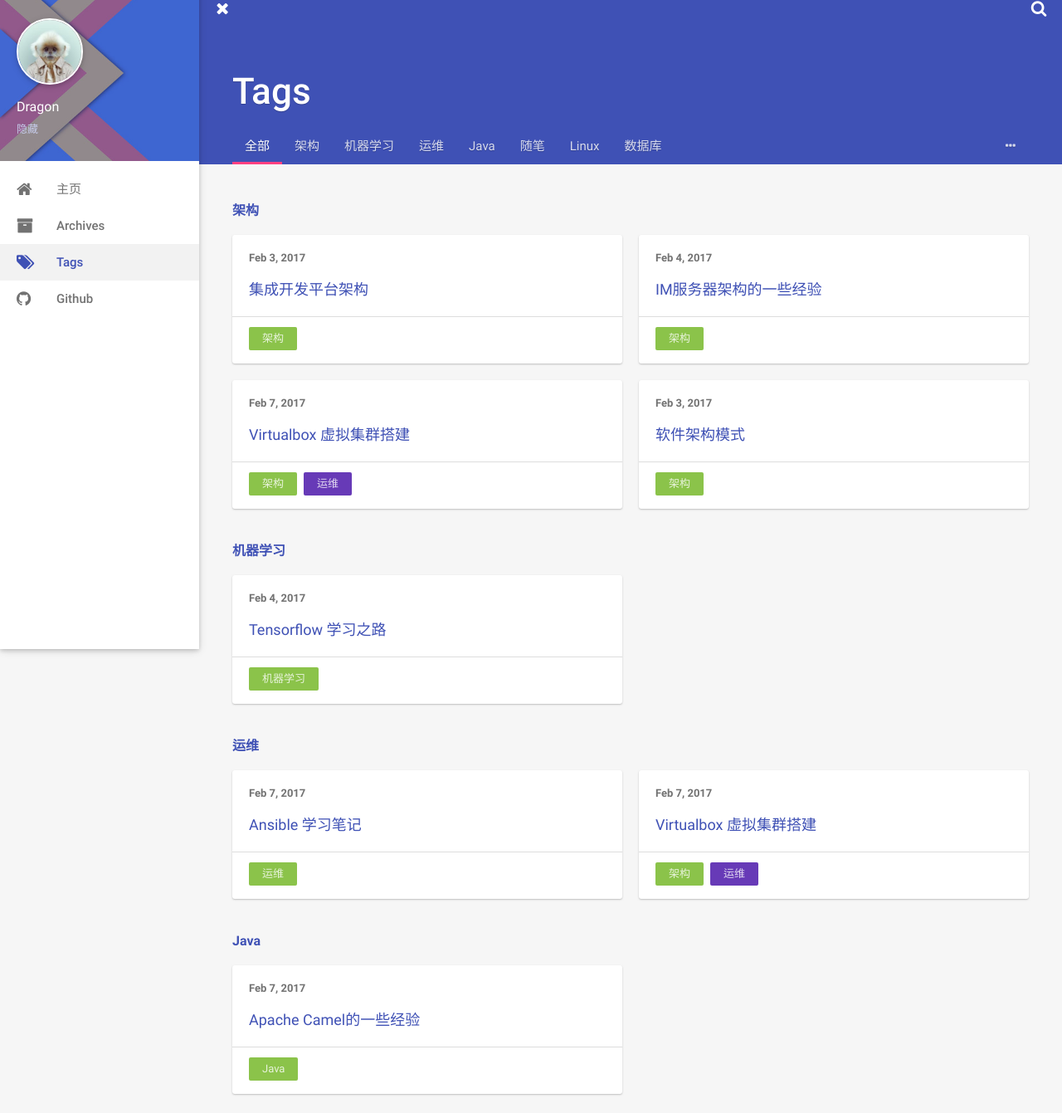
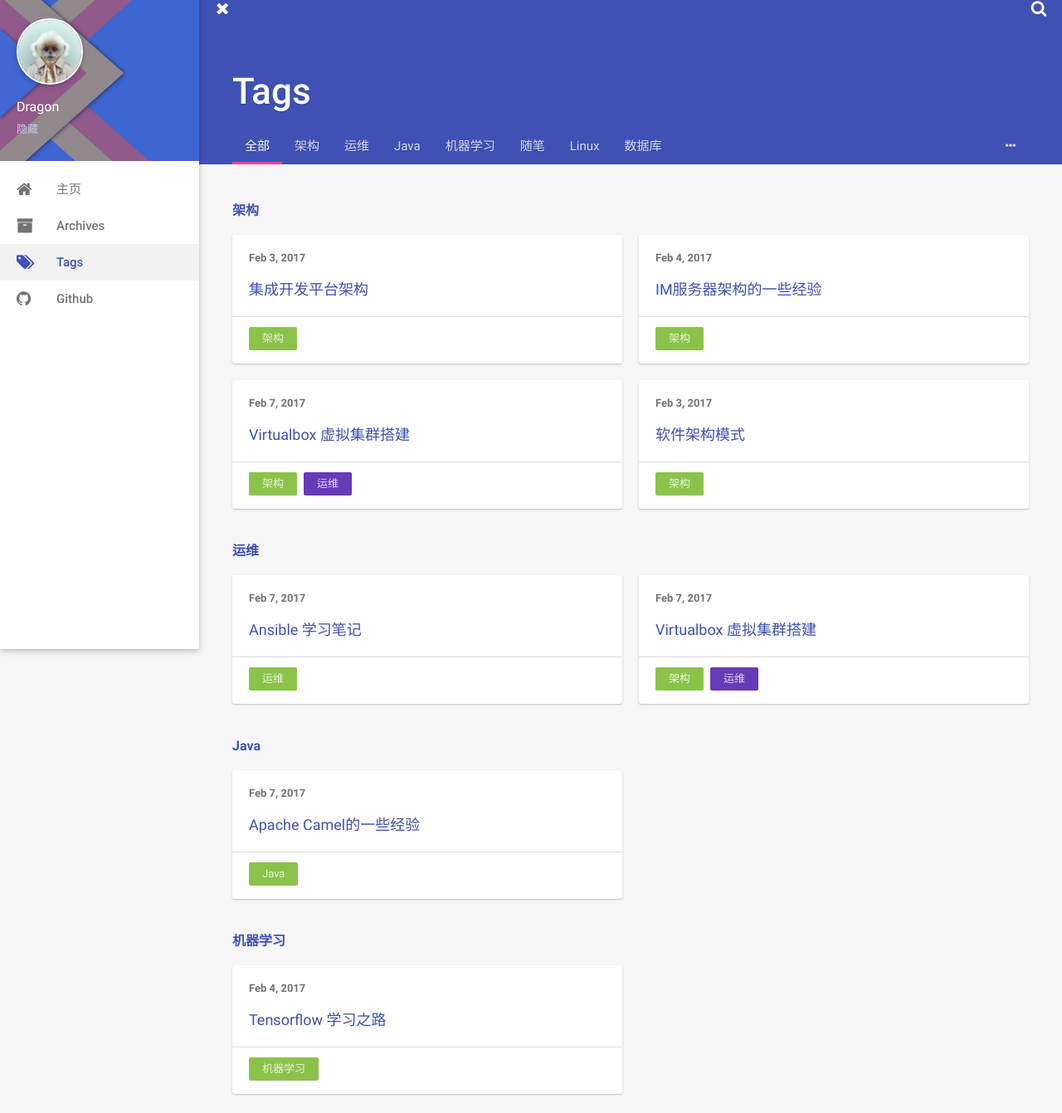
Before and after one commit to dragon-lab/dragon-lab.github.io, a plain HTML site: page tags/index.html in a window 1280 px wide. Shown: the part 18-1359 px from the top of the page at 83% size. Drawn offline with Linux system fonts and the light colour scheme.

Commit message:
Site updated: 2018-05-04 22:20:21

```diff
--- a/tags/index.html
+++ b/tags/index.html
@@ -132,15 +132,15 @@
 
 
 
-            <a href="/tags/机器学习/" style="-webkit-order:1;order:1" class="tags-list-item waves-effect waves-button waves-light">机器学习</a>
+            <a href="/tags/运维/" style="-webkit-order:1;order:1" class="tags-list-item waves-effect waves-button waves-light">运维</a>
 
 
 
-            <a href="/tags/运维/" style="-webkit-order:2;order:2" class="tags-list-item waves-effect waves-button waves-light">运维</a>
+            <a href="/tags/Java/" style="-webkit-order:2;order:2" class="tags-list-item waves-effect waves-button waves-light">Java</a>
 
 
 
-            <a href="/tags/Java/" style="-webkit-order:3;order:3" class="tags-list-item waves-effect waves-button waves-light">Java</a>
+            <a href="/tags/机器学习/" style="-webkit-order:3;order:3" class="tags-list-item waves-effect waves-button waves-light">机器学习</a>
 
 
 
@@ -303,45 +303,6 @@
             </div>
 
 
-            <h3 class="archive-separator" id="tag-机器学习">机器学习</h3>
-
-            <div class="waterfall">
-
-
-                <div class="waterfall-item">
-  <article class="article-card archive-article">
-    <div class="post-meta">
-      <time class="post-time" title="2017年02月04日 10:47" datetime="2017-02-04T02:47:11.000Z"  itemprop="datePublished">Feb 4, 2017</time>
-
-
-
-
-    </div>
-
-
-
-
-    <h3 class="post-title" itemprop="name">
-      <a class="post-title-link" href="/2017/02/04/Learning-Tensorflow/">Tensorflow 学习之路</a>
-    </h3>
-
-
-
-
-
-    <div class="post-footer">
-
-	<ul class="article-tag-list"><li class="article-tag-list-item"><a class="article-tag-list-link" href="/tags/机器学习/">机器学习</a></li></ul>
-
-    </div>
-
-  </article>
-</div>
-
-
-            </div>
-
-
             <h3 class="archive-separator" id="tag-运维">运维</h3>
 
             <div class="waterfall">
@@ -442,6 +403,45 @@
     <div class="post-footer">
 
 	<ul class="article-tag-list"><li class="article-tag-list-item"><a class="article-tag-list-link" href="/tags/Java/">Java</a></li></ul>
+
+    </div>
+
+  </article>
+</div>
+
+
+            </div>
+
+
+            <h3 class="archive-separator" id="tag-机器学习">机器学习</h3>
+
+            <div class="waterfall">
+
+
+                <div class="waterfall-item">
+  <article class="article-card archive-article">
+    <div class="post-meta">
+      <time class="post-time" title="2017年02月04日 10:47" datetime="2017-02-04T02:47:11.000Z"  itemprop="datePublished">Feb 4, 2017</time>
+
+
+
+
+    </div>
+
+
+
+
+    <h3 class="post-title" itemprop="name">
+      <a class="post-title-link" href="/2017/02/04/Learning-Tensorflow/">Tensorflow 学习之路</a>
+    </h3>
+
+
+
+
+
+    <div class="post-footer">
+
+	<ul class="article-tag-list"><li class="article-tag-list-item"><a class="article-tag-list-link" href="/tags/机器学习/">机器学习</a></li></ul>
 
     </div>
 
```
Also changed, not shown: tags/Java/index.html (+8 -8 lines), tags/Linux/index.html (+3 -3 lines), tags/数据库/index.html (+3 -3 lines), tags/机器学习/index.html (+12 -12 lines), tags/架构/index.html (+3 -3 lines), tags/运维/index.html (+8 -8 lines), tags/随笔/index.html (+3 -3 lines).
